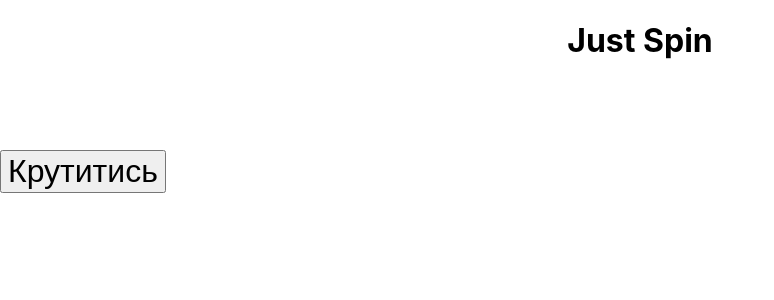
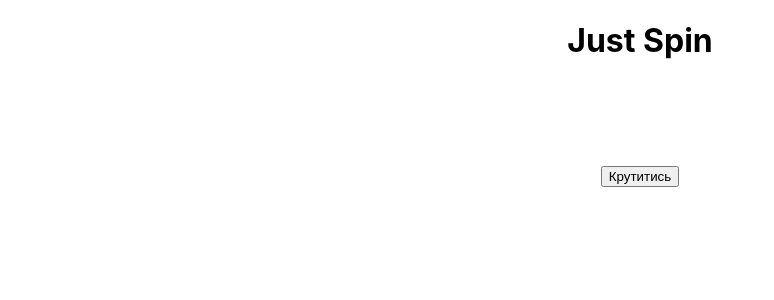
Before and after one commit to pea4a/JustSpin, a React (Create React App) app: page / in a window 1280 px wide. Shown: the top 300 px of the page, without its empty margins (0-774 px from the left). Built offline with nearby package versions, Linux system fonts and the light colour scheme.

Commit message:
tes731 commit

```diff
--- a/src/App.js
+++ b/src/App.js
@@ -42,11 +42,12 @@ const SlotMachine = () => {
         <div className={`reel ${spinning ? "spinning" : ""}`}>{reels[1]}</div>
         <div className={`reel ${spinning ? "spinning" : ""}`}>{reels[2]}</div>
       </div>
-      <button className="vsyo" onClick={spinReels} disabled={spinning}>
+      <div className="vsyo">
+      <button onClick={spinReels} disabled={spinning}>
         {spinning ? "крутиця..." : "Крутитись"}
       </button>
       <p>{message}</p>
-
+      </div>
       {won && ( // Условный рендеринг изображения
         <div className="vsyo">
           <img src='https://i.postimg.cc/Lsvpmm3P/1.jpg' height='300px' width='300px' border='0' alt='1' />
```
